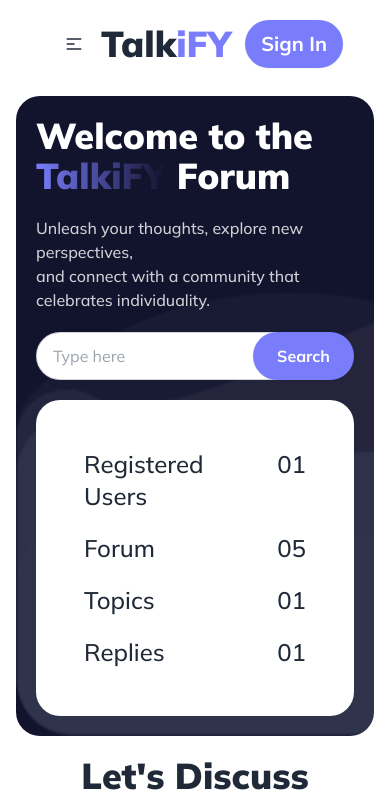
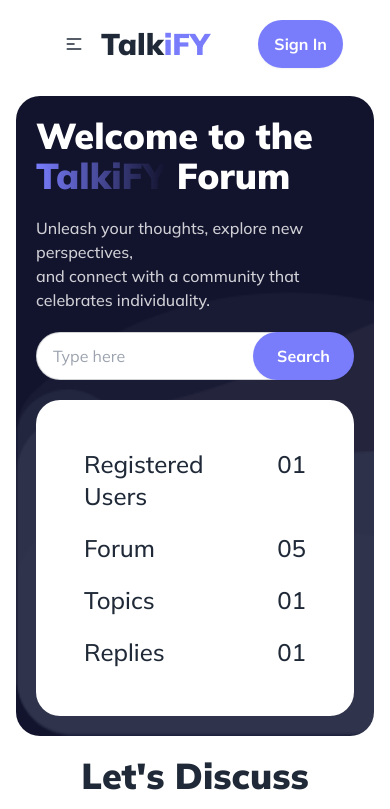
Before and after one commit to Tamim239/Retro-Forum-taklify-, a plain HTML site: page index.html in a window 390 px wide. Shown: the top 809 px of the page. Drawn offline with nearby package versions, Linux system fonts and the light colour scheme; no server answers.

Commit message:
fixed some issue

```diff
--- a/index.html
+++ b/index.html
@@ -4,7 +4,7 @@
 <head>
     <meta charset="UTF-8">
     <meta name="viewport" content="width=device-width, initial-scale=1.0">
-    <title>Retro Forum</title>
+    <title>TalkiFY Forum</title>
     <!-- tailwind and daisy ui cnd link -->
     <link href="https://cdn.jsdelivr.net/npm/daisyui@4.7.2/dist/full.min.css" rel="stylesheet" type="text/css" />
     <script src="https://cdn.tailwindcss.com"></script>
@@ -51,7 +51,7 @@
                             </div>
                         </div>
                     </div>
-                    <a class="text-4xl font-black" href="">Talk<span class="text-[#797DFC]">iFY</span></a>
+                    <a class=" text-3xl md:text-4xl font-black" href="">Talk<span class="text-[#797DFC]">iFY</span></a>
                 </div>
                 <div class="navbar-end space-x-4 text-xl">
                     <div class=" hidden md:flex space-x-4 *:p-2 *:bg-[#12132D08] *:rounded-full">
@@ -68,14 +68,14 @@
                             <a href=""><i class="ri-flag-line"></i></a>
                         </div>
                     </div>
-                    <a class="btn rounded-full md:px-5 bg-[#797DFC] text-white text-xl font-bold border-0">Sign In</a>
+                    <a class="btn rounded-full md:px-5 bg-[#797DFC] text-white text-base md:text-xl font-bold border-0">Sign In</a>
                 </div>
             </div>
         </div>
     </nav>
     <header class="md:w-4/5 md:mx-auto mx-4 py-5 md:py-10">
         <div
-            class="bg-[url('images/bgbanner.png')] p-5 md:p-24 bg-no-repeat bg-cover bg-[#12132D] flex flex-col md:flex-row items-center justify-around md:gap-10 gap-5 rounded-3xl">
+            class="bg-[url('images/bgbanner.png')] p-5 md:p-24 bg-no-repeat bg-cover bg-[#12132D] flex flex-col md:flex-row items-center md:justify-around md:gap-10 gap-5 rounded-3xl">
             <div class="space-y-5">
                 <h1 class="text-4xl md:text-6xl font-black text-white">Welcome to the <br><span
                         class="bg-gradient-to-r from-[#797DFC] to-[#797DFC00] bg-clip-text text-transparent">TalkiFY</span>
```
